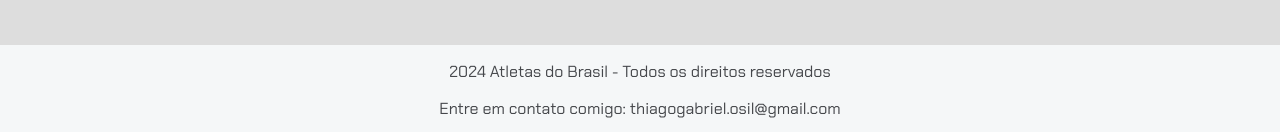
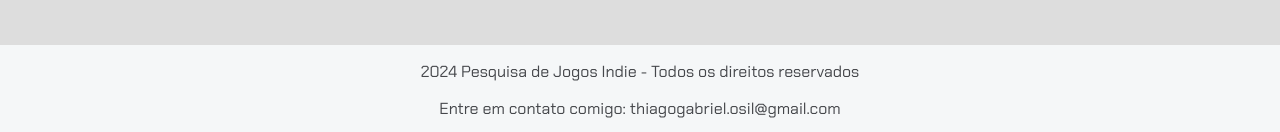
Before and after one commit to T1NT4/ImersaoDevAlura2024, a plain HTML site: page index.html in a window 1280 px wide. Shown: the part 672-804 px from the top of the page. Drawn offline with Linux system fonts and the light colour scheme.

Commit message:
updaitedie o direitos reservados

```diff
--- a/index.html
+++ b/index.html
@@ -21,7 +21,7 @@
         </section>
     </main>
     <footer>
-        <p>2024 Atletas do Brasil - Todos os direitos reservados</p>
+        <p>2024 Pesquisa de Jogos Indie - Todos os direitos reservados</p>
         <p>Entre em contato comigo: thiagogabriel.osil@gmail.com</p>
     </footer>
     <script src="dados.js"></script>
```
